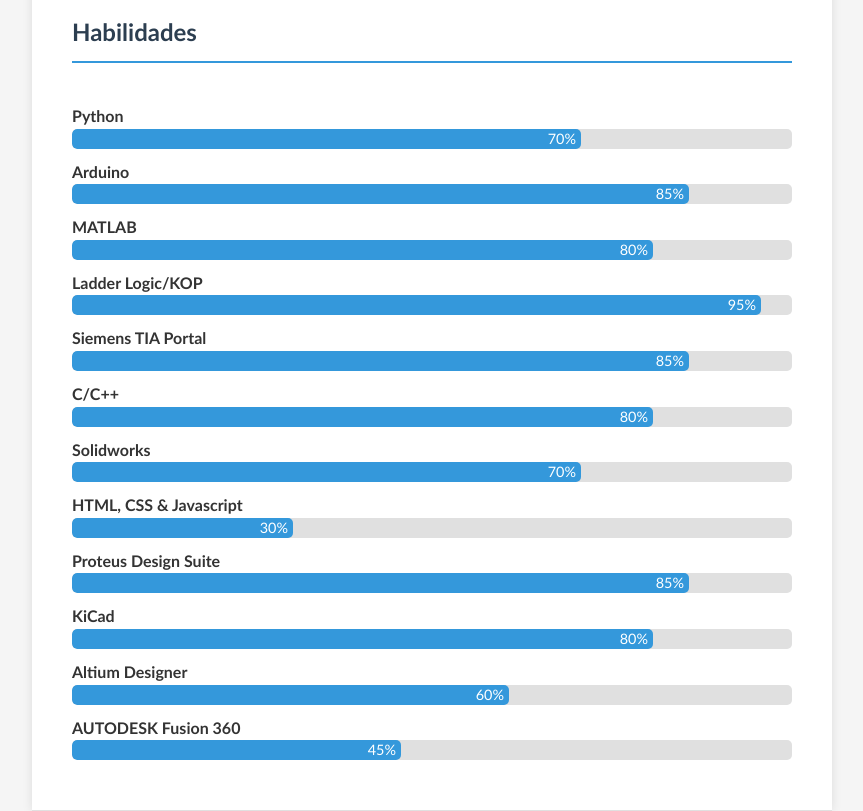
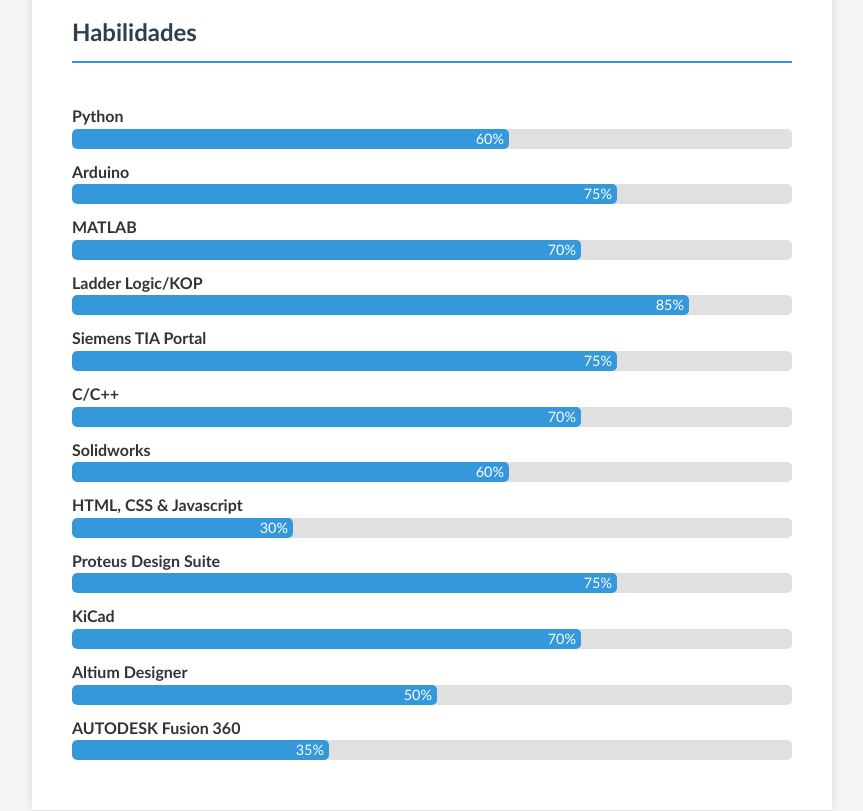
Before and after one commit to MickGomez/mickgomez.github.io, a plain HTML site: page index.html in a window 1280 px wide. Shown: the part 1020-1831 px from the top of the page, without its empty margins (208-1071 px from the left). Drawn offline with Linux system fonts and the light colour scheme.

Commit message:
actualización título

```diff
--- a/index.html
+++ b/index.html
@@ -3,7 +3,7 @@
 <head>
     <meta charset="UTF-8">
     <meta name="viewport" content="width=device-width, initial-scale=1.0">
-    <title>Mi Currículum Vitae</title>
+    <title>CV - Miguel Gómez</title>
     <style>
         body {
             font-family: 'Calibri', 'Arial', sans-serif;
@@ -112,43 +112,43 @@
                 <div class="skill">
                     <span class="skill-name">Python</span>
                     <div class="progress-bar">
-                        <div class="progress-bar-inner" style="width: 70%;">70%</div>
+                        <div class="progress-bar-inner" style="width: 60%;">60%</div>
                     </div>
                 </div>
                 <div class="skill">
                     <span class="skill-name">Arduino</span>
                     <div class="progress-bar">
-                        <div class="progress-bar-inner" style="width: 85%;">85%</div>
+                        <div class="progress-bar-inner" style="width: 75%;">75%</div>
                     </div>
                 </div>
                 <div class="skill">
                     <span class="skill-name">MATLAB</span>
                     <div class="progress-bar">
-                        <div class="progress-bar-inner" style="width: 80%;">80%</div>
+                        <div class="progress-bar-inner" style="width: 70%;">70%</div>
                     </div>
                 </div>
                 <div class="skill">
                     <span class="skill-name">Ladder Logic/KOP</span>
                     <div class="progress-bar">
-                        <div class="progress-bar-inner" style="width: 95%;">95%</div>
+                        <div class="progress-bar-inner" style="width: 85%;">85%</div>
                     </div>
                 </div>
                 <div class="skill">
                     <span class="skill-name">Siemens TIA Portal</span>
                     <div class="progress-bar">
-                        <div class="progress-bar-inner" style="width: 85%;">85%</div>
+                        <div class="progress-bar-inner" style="width: 75%;">75%</div>
                     </div>
                 </div>
                 <div class="skill">
                     <span class="skill-name">C/C++</span>
                     <div class="progress-bar">
-                        <div class="progress-bar-inner" style="width: 80%;">80%</div>
+                        <div class="progress-bar-inner" style="width: 70%;">70%</div>
                     </div>
                 </div>
                 <div class="skill">
                     <span class="skill-name">Solidworks</span>
                     <div class="progress-bar">
-                        <div class="progress-bar-inner" style="width: 70%;">70%</div>
+                        <div class="progress-bar-inner" style="width: 60%;">60%</div>
                     </div>
                 </div>
                 <div class="skill">
@@ -160,25 +160,25 @@
                 <div class="skill">
                     <span class="skill-name">Proteus Design Suite</span>
                     <div class="progress-bar">
-                        <div class="progress-bar-inner" style="width: 85%;">85%</div>
+                        <div class="progress-bar-inner" style="width: 75%;">75%</div>
                     </div>
                 </div>
                 <div class="skill">
                     <span class="skill-name">KiCad</span>
                     <div class="progress-bar">
-                        <div class="progress-bar-inner" style="width: 80%;">80%</div>
+                        <div class="progress-bar-inner" style="width: 70%;">70%</div>
                     </div>
                 </div>
                 <div class="skill">
                     <span class="skill-name">Altium Designer</span>
                     <div class="progress-bar">
-                        <div class="progress-bar-inner" style="width: 60%;">60%</div>
+                        <div class="progress-bar-inner" style="width: 50%;">50%</div>
                     </div>
                 </div>
                 <div class="skill">
                     <span class="skill-name">AUTODESK Fusion 360</span>
                     <div class="progress-bar">
-                        <div class="progress-bar-inner" style="width: 45%;">45%</div>
+                        <div class="progress-bar-inner" style="width: 35%;">35%</div>
                     </div>
                 </div>
             </div>
```
